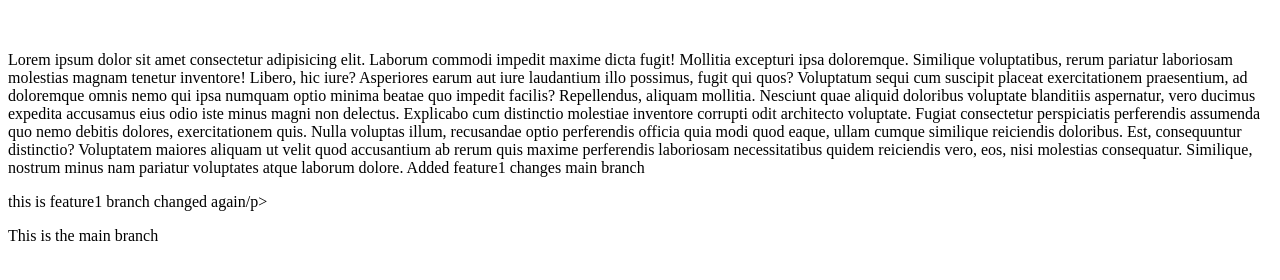
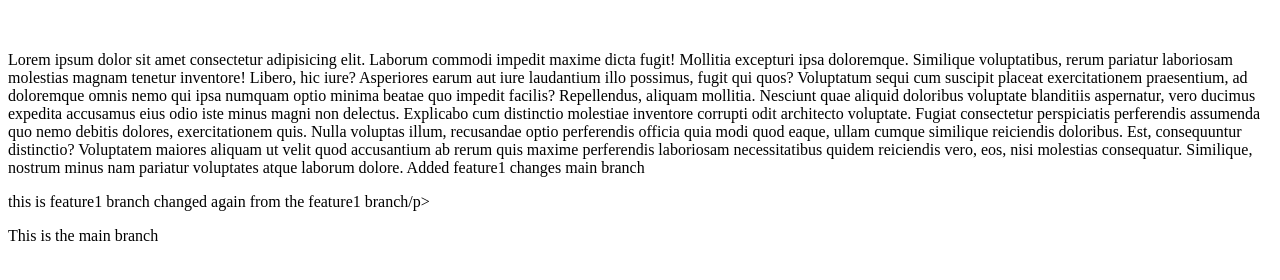
Before and after one commit to gladson65/intern-test_repo, a plain HTML site: page index.html in a window 1280 px wide. Shown: the part 110-390 px from the top of the page. Drawn offline with Linux system fonts and the light colour scheme.

Commit message:
changes from feature1 branch

```diff
--- a/index.html
+++ b/index.html
@@ -19,7 +19,7 @@
         Added feature1 changes
         main branch
     </p>
-    <p>this is feature1 branch changed again/p>
+    <p>this is feature1 branch changed again from the feature1 branch/p>
 
     <p>This is the main branch</p>
 
```
